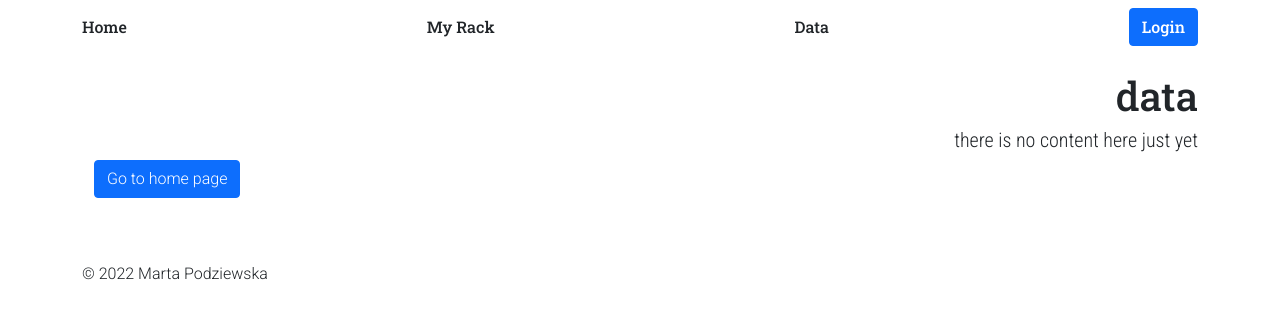
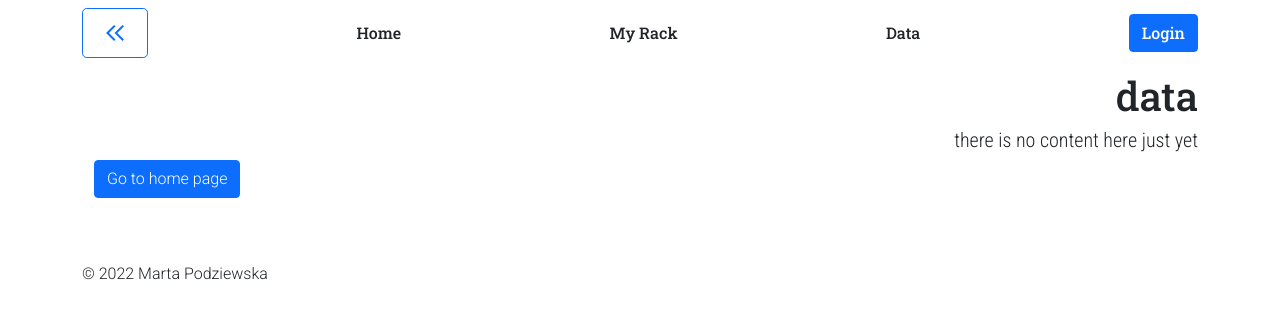
Before and after one commit to podmar/climbing-books, a React (Create React App) app: page /data in a window 1280 px wide. Shown: the top 318 px of the page. Built offline with nearby package versions, Linux system fonts and the light colour scheme; no server answers.

Commit message:
added go back button to the nav

```diff
--- a/src/components/Nav.js
+++ b/src/components/Nav.js
@@ -2,6 +2,7 @@ import React, { useContext } from 'react'
 import { Button, Container, Navbar, Row } from 'react-bootstrap';
 import { Link, useNavigate } from 'react-router-dom';
 import { AuthContext } from '../context/AuthContext';
+import GoBackButton from './GoBackButton';
 
 function Nav() {
     const { user, setUser, logout } = useContext(AuthContext);
@@ -17,6 +18,7 @@ function Nav() {
     <>
         <Navbar fixed="top" className='Nav'>
           <Container>
+            <GoBackButton/>
             <Link className='text-decoration-none Nav' to="/"> Home </Link>
             {/* <Link className='text-decoration-none Nav' to="register"> Register </Link> */}
             <Link className='text-decoration-none Nav' to="myrack"> My Rack </Link>
```
